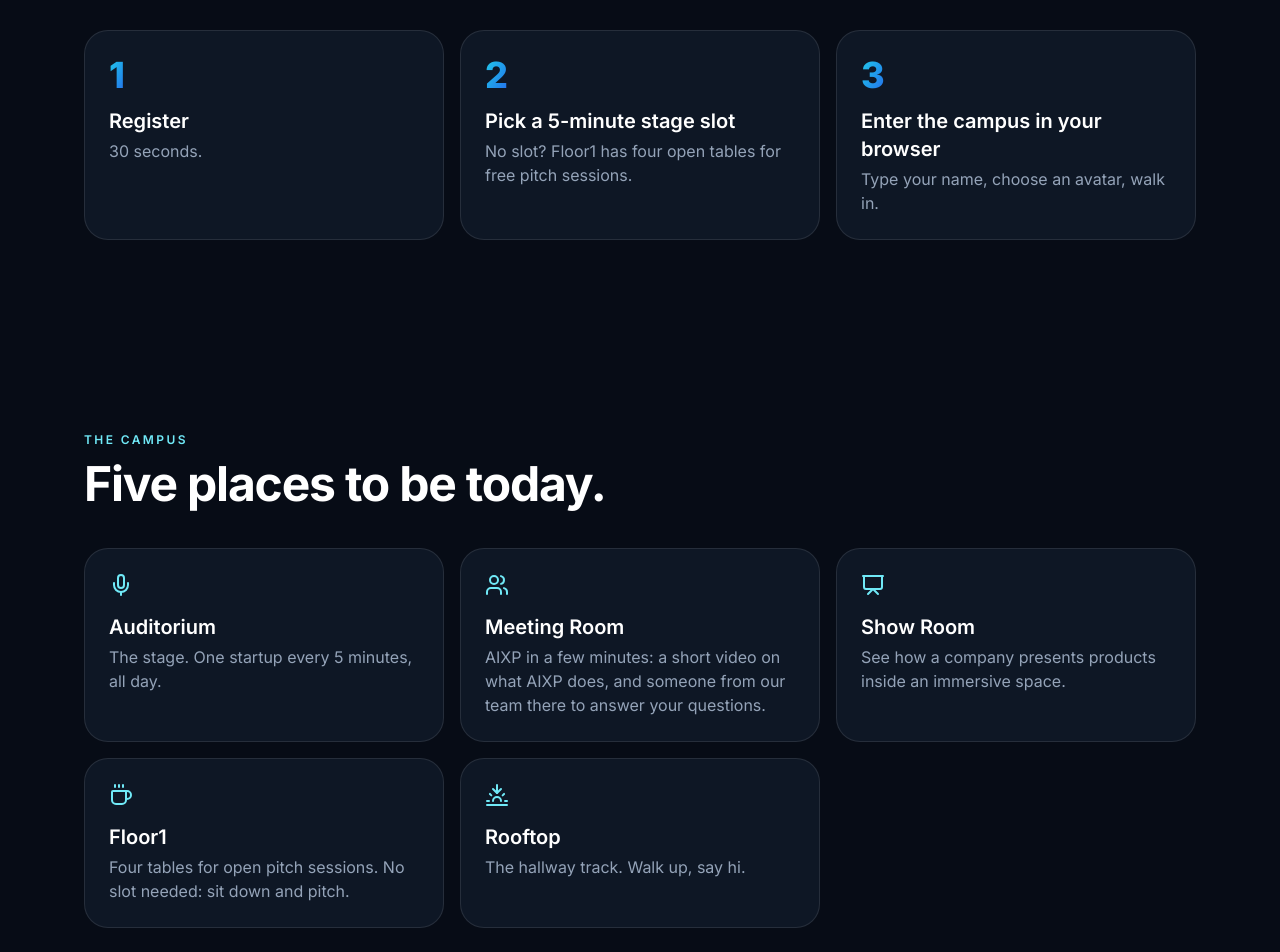
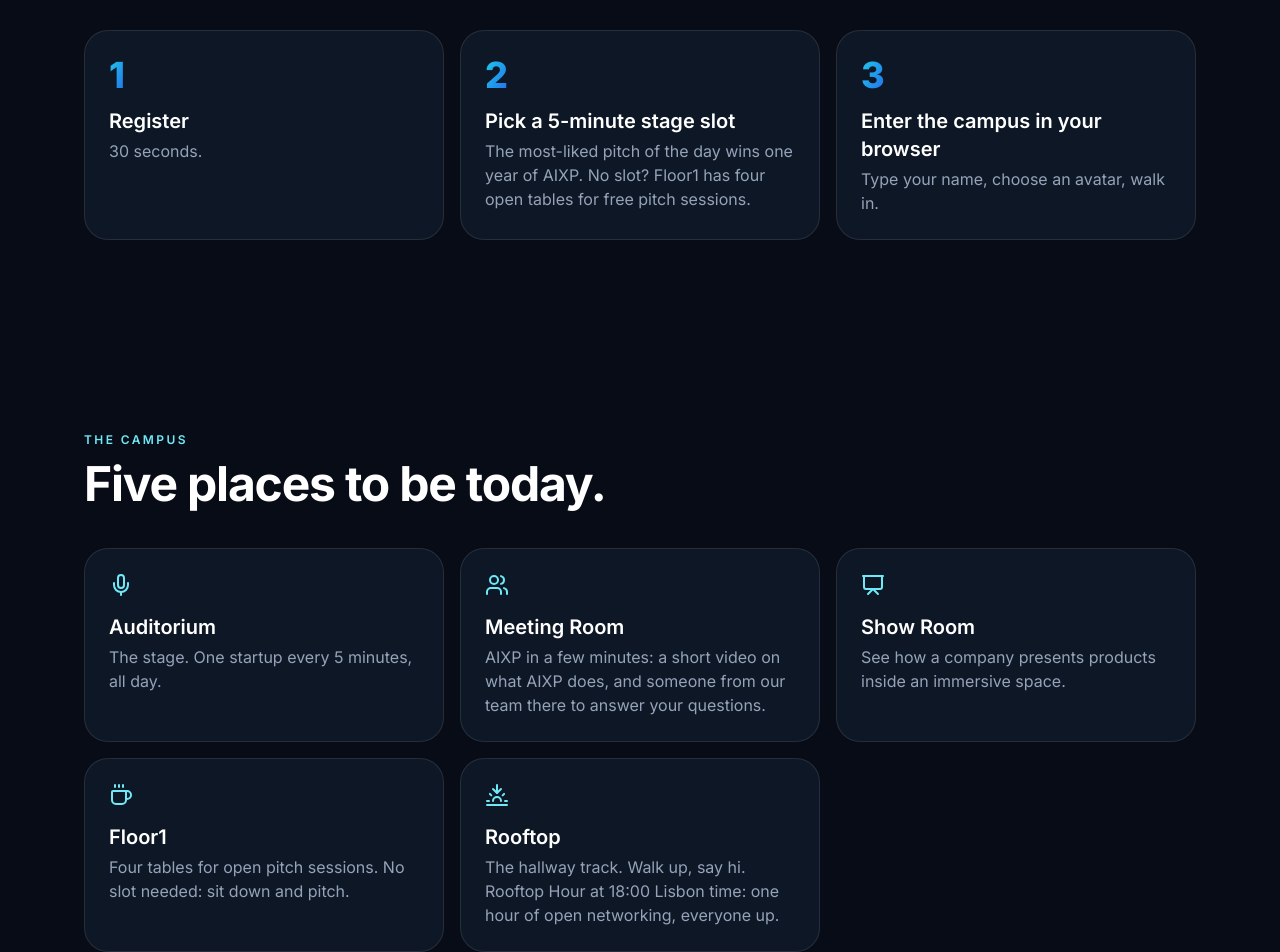
Before and after one commit to aixp-learningexperience/day2-regained, a React (Vite) app: page / in a window 1280 px wide. Shown: the part 920-1872 px from the top of the page. Built offline with nearby package versions, Linux system fonts and the light colour scheme; no server answers.

Commit message:
Announce the pitch-of-the-day prize and Rooftop Hour
Co-Authored-By: Claude Fable 5.2 <noreply@anthropic.com>
Claude-Session: https://claude.ai/code/session_012jsho7XHiMNogJC3YPgvpf

```diff
--- a/src/components/landing/Info.tsx
+++ b/src/components/landing/Info.tsx
@@ -6,7 +6,7 @@ import { Card, Section } from "./Basics";
 export function HowItWorks() {
   const steps = [
     ["Register", "30 seconds."],
-    ["Pick a 5-minute stage slot", "No slot? Floor1 has four open tables for free pitch sessions."],
+    ["Pick a 5-minute stage slot", "The most-liked pitch of the day wins one year of AIXP. No slot? Floor1 has four open tables for free pitch sessions."],
     ["Enter the campus in your browser", "Type your name, choose an avatar, walk in."],
   ];
   return (
@@ -30,7 +30,7 @@ export function Campus() {
     [Users, "Meeting Room", "AIXP in a few minutes: a short video on what AIXP does, and someone from our team there to answer your questions."],
     [Presentation, "Show Room", "See how a company presents products inside an immersive space."],
     [Coffee, "Floor1", "Four tables for open pitch sessions. No slot needed: sit down and pitch."],
-    [Sunset, "Rooftop", "The hallway track. Walk up, say hi."],
+    [Sunset, "Rooftop", "The hallway track. Walk up, say hi. Rooftop Hour at 18:00 Lisbon time: one hour of open networking, everyone up."],
   ] as const;
   return (
     <Section eyebrow="The campus" title="Five places to be today.">
--- a/src/components/landing/Pitch.tsx
+++ b/src/components/landing/Pitch.tsx
@@ -66,7 +66,7 @@ export function TopPitches() {
     .sort((a, b) => b.likes - a.likes || a.starts_at.localeCompare(b.starts_at)).slice(0, 10);
   return (
     <Section id="top-pitches" eyebrow="Vote" title="Like the pitches you'd back."
-      sub="One like per person per pitch. The most-liked pitch at 20:00 Lisbon time is the pitch of the day.">
+      sub="One like per person per pitch. The most-liked pitch at 20:00 Lisbon time is the pitch of the day and wins one year of AIXP to build its own academy.">
       {top.length === 0 ? (
         <Card className="text-center"><p className="text-lg font-semibold">No votes yet. Be the first to like a pitch.</p></Card>
       ) : (
```
Also changed, not shown: 2 other files (tests, documents, lock files or other folders).
